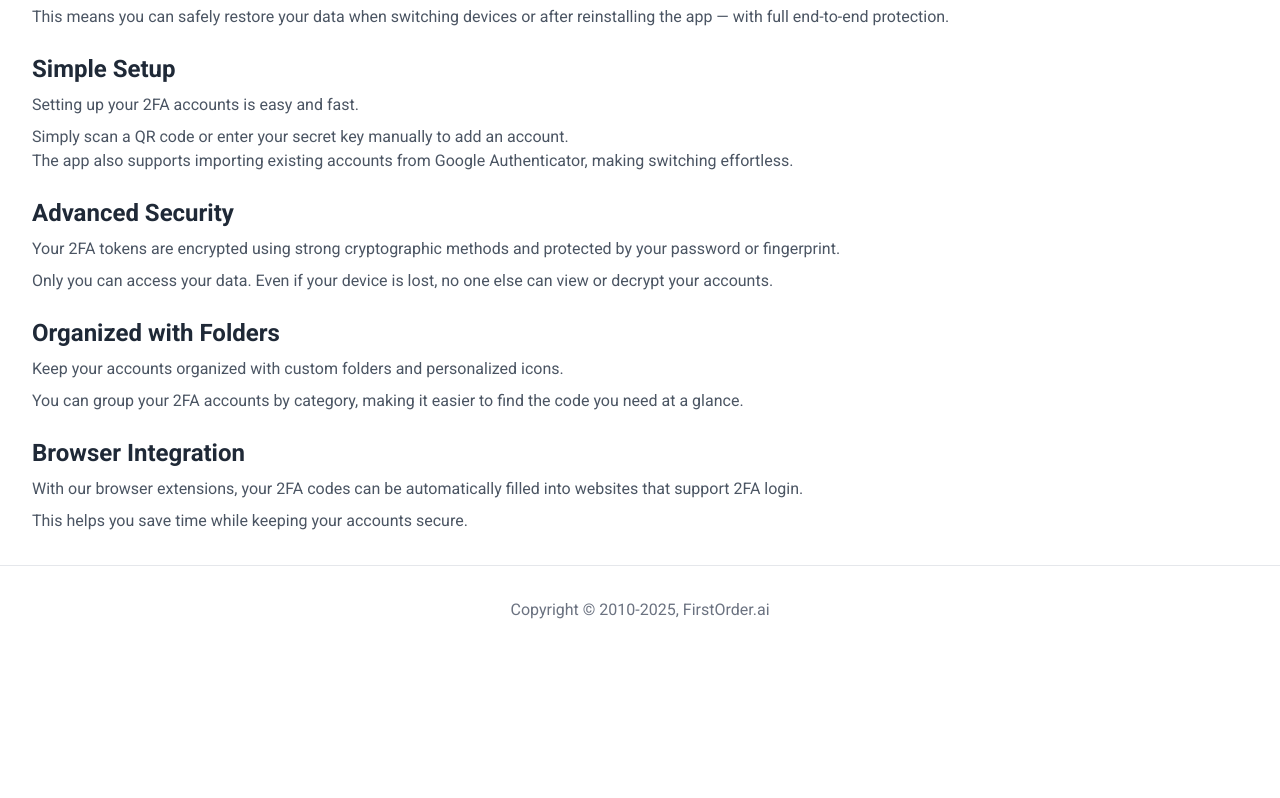
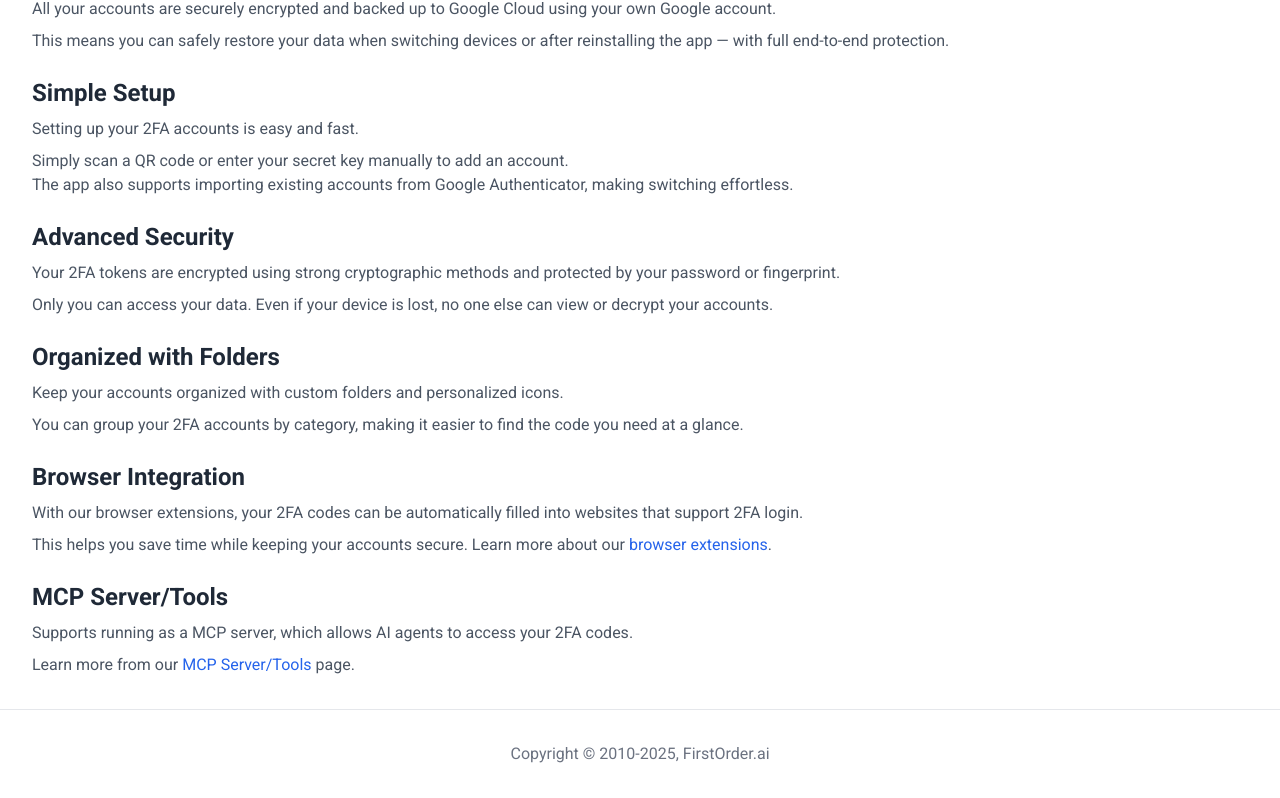
Before and after one commit to firstorderai/authenticator-app, a website: page index.html in a window 1280 px wide. Shown: the part 2442-3240 px from the top of the page. Before the commit the page ends 3096 px from the top, so only its background shows below. Drawn offline with Linux system fonts and the light colour scheme.

Commit message:
update features

```diff
--- a/index.html
+++ b/index.html
@@ -135,7 +135,9 @@
 
           <div>
             <p class="text-base text-gray-600">
-              This version fix some minor bugs and improve the app performance.
+              1. This version fix some minor bugs and improve the app
+              performance. <br />
+              2. Improve the browser extensions to support auto fill. <br />
             </p>
           </div>
 
@@ -276,6 +278,33 @@
                 </p>
                 <p class="text-base text-gray-600">
                   This helps you save time while keeping your accounts secure.
+                  Learn more about our
+                  <a
+                    href="https://chromewebstore.google.com/detail/authenticator-app/lgndjfkadlbpaifdpbbobdodbaiaiakb"
+                    class="text-blue-600 hover:text-blue-700 transition-colors"
+                    >browser extensions</a
+                  >.
+                </p>
+              </div>
+            </div>
+
+            <!-- MCP Server -->
+            <div class="feature-card space-y-2">
+              <h4 class="text-2xl font-bold text-gray-800">MCP Server/Tools</h4>
+              <div class="space-y-2">
+                <p class="text-base text-gray-600">
+                  Supports running as a MCP server, which allows AI agents to
+                  access your 2FA codes.
+                </p>
+                <p class="text-base text-gray-600">
+                  Learn more from our
+                  <a
+                    href="https://github.com/firstorderai/authenticator_mcp"
+                    class="text-blue-600 hover:text-blue-700 transition-colors"
+                  >
+                    MCP Server/Tools</a
+                  >
+                  page.
                 </p>
               </div>
             </div>
```
